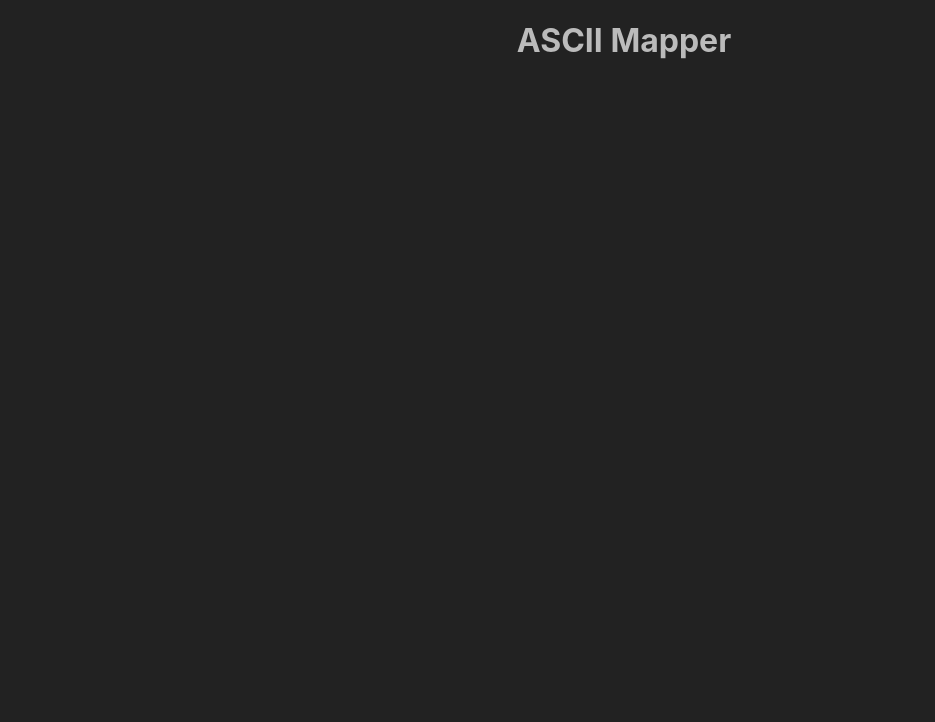
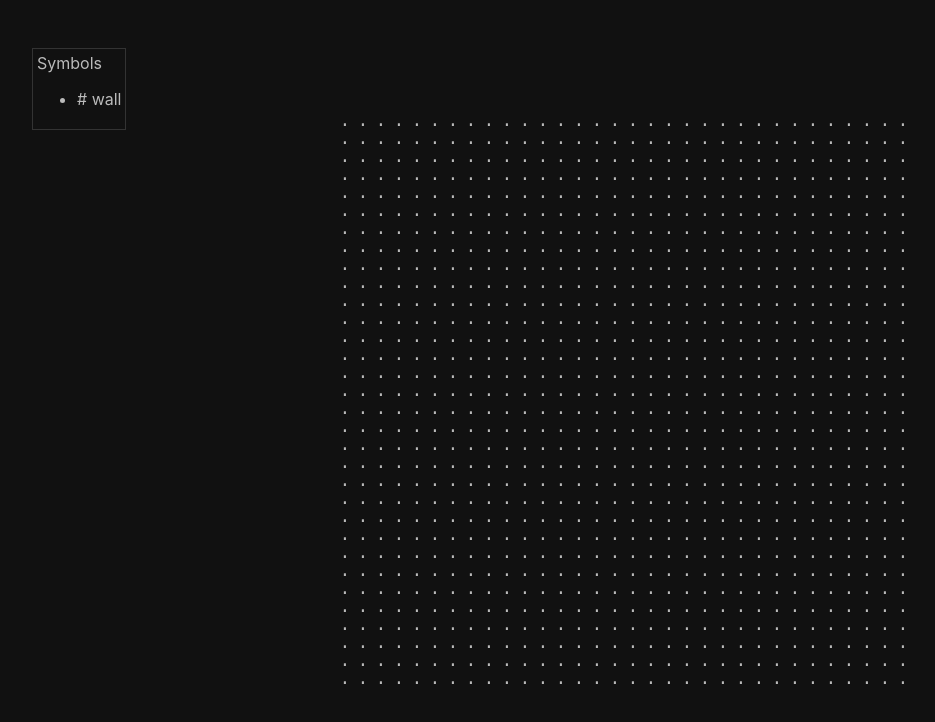
Before and after one commit to doeg/OLD-asciimap, a Next.js app: page / in a window 1280 px wide. Shown: the top 722 px of the page, without its empty margins (16-951 px from the left). Built offline with nearby package versions, Linux system fonts and the light colour scheme.

Commit message:
Hacky map editing... a first pass :skull:

```diff
--- /dev/null
+++ b/components/MapCanvas.module.css
@@ -0,0 +1,22 @@
+.grid {
+  font-family: monospace;
+}
+
+.row {
+  display: flex;
+}
+
+.cell {
+  cursor: pointer;
+  display: inline-block;
+  height: 18px;
+  font-size: 18px;
+  line-height: 18px;
+  text-align: center;
+  width: 18px;
+}
+
+.cell:hover {
+  background: var(--backgroundHover);
+  user-select: none;
+}
--- /dev/null
+++ b/components/MapCanvas.tsx
@@ -0,0 +1,56 @@
+import { FunctionComponent, MouseEventHandler } from "react";
+import { Map, MapSymbol } from "../utils/map";
+
+import style from "./MapCanvas.module.css";
+
+interface Props {
+  map: Map;
+  onClickCell: (rdx: number, cdx: number) => void;
+}
+
+export const MapCanvas: FunctionComponent<Props> = (props) => {
+  const layer = props.map.layers[0];
+  if (!layer) return null;
+
+  const symbolsByID = props.map.symbols.reduce((acc, s) => {
+    acc[s.id] = s;
+    return acc;
+  }, {} as { [symbolID: string]: MapSymbol });
+
+  const onClickCell: MouseEventHandler<HTMLDivElement> = ({ target }) => {
+    const el = target as HTMLDivElement;
+
+    const rdx = parseInt(el.getAttribute("data-row") as string);
+    const cdx = parseInt(el.getAttribute("data-col") as string);
+
+    props.onClickCell(rdx, cdx);
+  };
+
+  return (
+    <div className={style.grid}>
+      {layer.tiles.map((row, rdx) => {
+        return (
+          <div className={style.row} key={`row${rdx}`}>
+            {row.map((cell, cdx) => {
+              const key = `row${rdx}-col${cdx}`;
+              const symbol = cell?.symbolID ? symbolsByID[cell.symbolID] : null;
+              const displaySymbol = symbol ? symbol.character : ".";
+
+              return (
+                <div
+                  className={style.cell}
+                  data-col={cdx}
+                  data-row={rdx}
+                  key={key}
+                  onClick={onClickCell}
+                >
+                  {displaySymbol}
+                </div>
+              );
+            })}
+          </div>
+        );
+      })}
+    </div>
+  );
+};
--- /dev/null
+++ b/components/Panel.module.css
@@ -0,0 +1,9 @@
+.panel {
+  border: solid 1px var(--border);
+  padding: 4px;
+
+  /* TODO: adjust positioning */
+  position: absolute;
+  top: 48px;
+  left: 48px;
+}
--- /dev/null
+++ b/components/Panel.tsx
@@ -0,0 +1,17 @@
+import { FunctionComponent, ReactNode } from "react";
+
+import style from "./Panel.module.css";
+
+interface Props {
+  children: ReactNode;
+  title: string;
+}
+
+export const Panel: FunctionComponent<Props> = ({ children, title }) => {
+  return (
+    <div className={style.panel}>
+      <div>{title}</div>
+      {children}
+    </div>
+  );
+};
--- /dev/null
+++ b/components/SymbolsPanel.tsx
@@ -0,0 +1,21 @@
+import { FunctionComponent } from "react";
+import { Map } from "../utils/map";
+import { Panel } from "./Panel";
+
+interface Props {
+  map: Map;
+}
+
+export const SymbolsPanel: FunctionComponent<Props> = ({ map }) => {
+  return (
+    <Panel title="Symbols">
+      <ul>
+        {map.symbols.map((s) => (
+          <li key={s.id}>
+            {s.character} {s.label || "Untitled"}
+          </li>
+        ))}
+      </ul>
+    </Panel>
+  );
+};
--- /dev/null
+++ b/components/Workspace.module.css
@@ -0,0 +1,9 @@
+.container {
+  align-items: center;
+  background: #111;
+  display: flex;
+  height: 100vh;
+  justify-content: center;
+  position: relative;
+  width: 100vw;
+}
--- /dev/null
+++ b/components/Workspace.tsx
@@ -0,0 +1,33 @@
+import { useState } from "react";
+
+import { createMap, Map, updateTile } from "../utils/map";
+import { MapCanvas } from "./MapCanvas";
+import { SymbolsPanel } from "./SymbolsPanel";
+import style from "./Workspace.module.css";
+
+export const Workspace = () => {
+  const [map, setMap] = useState<Map>(createMap());
+
+  const onClickCell = (rdx: number, cdx: number) => {
+    // FIXME hardcoded hacks
+    const activeSymbolID = map.symbols[0].id;
+    const layer = map.layers[0];
+
+    const nextTiles = updateTile(layer.tiles, rdx, cdx, activeSymbolID);
+    console.log(nextTiles);
+
+    const nextLayer = { ...layer, tiles: nextTiles };
+    const nextMap = {
+      ...map,
+      layers: [nextLayer],
+    };
+    setMap(nextMap);
+  };
+
+  return (
+    <div className={style.container}>
+      <SymbolsPanel map={map} />
+      <MapCanvas map={map} onClickCell={onClickCell} />
+    </div>
+  );
+};
--- a/package.json
+++ b/package.json
@@ -11,12 +11,14 @@
   "dependencies": {
     "next": "12.2.5",
     "react": "18.2.0",
-    "react-dom": "18.2.0"
+    "react-dom": "18.2.0",
+    "uuid": "^8.3.2"
   },
   "devDependencies": {
     "@types/node": "18.7.8",
     "@types/react": "18.0.17",
     "@types/react-dom": "18.0.6",
+    "@types/uuid": "^8.3.4",
     "eslint": "8.22.0",
     "eslint-config-next": "12.2.5",
     "typescript": "4.7.4"
--- a/pages/index.tsx
+++ b/pages/index.tsx
@@ -1,5 +1,6 @@
-import type { NextPage } from 'next'
-import Head from 'next/head'
+import type { NextPage } from "next";
+import Head from "next/head";
+import { Workspace } from "../components/Workspace";
 
 const Home: NextPage = () => {
   return (
@@ -10,11 +11,9 @@ const Home: NextPage = () => {
         <link rel="icon" href="/favicon.ico" />
       </Head>
 
-      <main className="text-center">
-        <h1>ASCII Mapper</h1>
-      </main>
+      <Workspace />
     </div>
-  )
-}
+  );
+};
 
-export default Home
+export default Home;
--- a/styles/globals.css
+++ b/styles/globals.css
@@ -1,8 +1,9 @@
 :root {
   --background: #222;
-  --color: #BBB;
+  --backgroundHover: #333;
+  --color: #bbb;
+  --border: #333;
 }
-
 
 html,
 body {
--- /dev/null
+++ b/utils/id.ts
@@ -0,0 +1,3 @@
+import { v4 } from "uuid";
+
+export const uuid = v4;
--- /dev/null
+++ b/utils/map.ts
@@ -0,0 +1,130 @@
+import { uuid } from "./id";
+
+export interface Map {
+  id: string;
+  // An ordered array of layers in the map.
+  // e.g., Floors of a building, levels of a dungeon.
+  layers: MapLayer[];
+  // The characters used in the map.
+  symbols: MapSymbol[];
+}
+
+export interface MapLayer {
+  height: number;
+  id: string;
+  tiles: MapTiles;
+  width: number;
+}
+
+export type MapTiles = (MapTile | null)[][];
+
+export interface MapTile {
+  symbolID: string | null;
+}
+
+export interface MapSymbol {
+  character: string;
+  id: string;
+  label?: string | null;
+}
+
+export const createMap = (): Map => {
+  return {
+    id: uuid(),
+    layers: [createMapLayer()],
+    symbols: [createMapSymbol()],
+  };
+};
+
+interface CreateMapLayerOpts {
+  height?: number;
+  size?: number;
+  width?: number;
+}
+
+const DEFAULT_SIZE = 32;
+
+export const createMapLayer = (opts: CreateMapLayerOpts = {}): MapLayer => {
+  const size = typeof opts.size === "number" ? opts.size : DEFAULT_SIZE;
+  if (size < 1) {
+    throw new Error("Size must be a positive integer >= 1");
+  }
+
+  const height = typeof opts.height === "number" ? opts.height : size;
+  const width = typeof opts.width === "number" ? opts.width : size;
+  if (height < 1 || width < 1) {
+    throw new Error("Height and width must be positive integers >= 1");
+  }
+
+  return {
+    height,
+    id: uuid(),
+    tiles: createMapTiles({ height, width }),
+    width,
+  };
+};
+
+type CreateMapSymbolOpts = Omit<MapSymbol, "id">;
+
+const DEFAULT_SYMBOL: CreateMapSymbolOpts = {
+  character: "#",
+  label: "wall",
+};
+
+export const createMapSymbol = (
+  opts: CreateMapSymbolOpts = DEFAULT_SYMBOL
+): MapSymbol => {
+  return {
+    ...opts,
+    id: uuid(),
+  };
+};
+
+export interface CreateMapTilesOpts {
+  height: number;
+  width: number;
+}
+
+export const createMapTiles = ({
+  height,
+  width,
+}: CreateMapTilesOpts): MapTiles => {
+  const tiles = [];
+  for (let row = 0; row < height; row++) {
+    const cols = [];
+    for (let col = 0; col < width; col++) {
+      cols[col] = null;
+    }
+    tiles[row] = cols;
+  }
+  return tiles;
+};
+
+export const updateTile = (
+  mapTiles: MapTiles,
+  rdx: number,
+  cdx: number,
+  symbolID: string | null
+): MapTiles => {
+  if (rdx >= mapTiles.length) {
+    throw new Error(
+      `row index out of bounds; expected <= ${mapTiles.length - 1}, got ${rdx}`
+    );
+  }
+
+  const row = mapTiles[rdx];
+  if (cdx >= row.length) {
+    throw new Error(
+      `column index out of bounds; expected <= ${row.length - 1}, got ${cdx}`
+    );
+  }
+
+  return mapTiles.map((r, rdxx) => {
+    if (rdx !== rdxx) return r;
+
+    return r.map((col, cdxx) => {
+      if (cdxx !== cdx) return col;
+      return { symbolID };
+    });
+  });
+};
```
Also changed, not shown: 1 other file (tests, documents, lock files or other folders).
